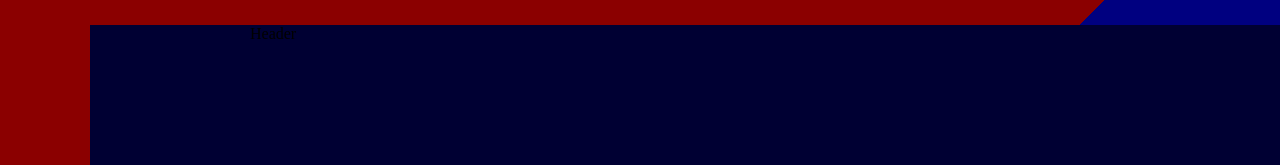
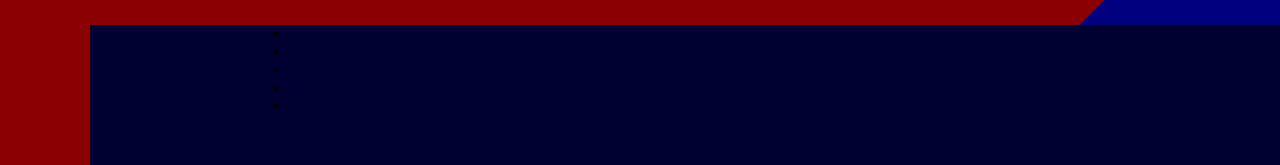
Before and after one commit to gabrieljcoutinho/landingPage-Siperman, a React (Create React App) app: page / in a window 1280 px wide. Shown: the top 165 px of the page. Built offline with nearby package versions, Linux system fonts and the light colour scheme.

Commit message:
header lista

```diff
--- a/src/components/Header.jsx
+++ b/src/components/Header.jsx
@@ -3,7 +3,17 @@
 
 const Header = () => {
   return (
-    <div className='header'>Header</div>
+    <div className='header'>
+
+        <ul className="ulHEader">
+          <li><a href=""></a></li>
+          <li><a href=""></a></li>
+          <li><a href=""></a></li>
+          <li><a href=""></a></li>
+          <li><a href=""></a></li>
+        </ul>
+
+    </div>
   )
 }
 
```
